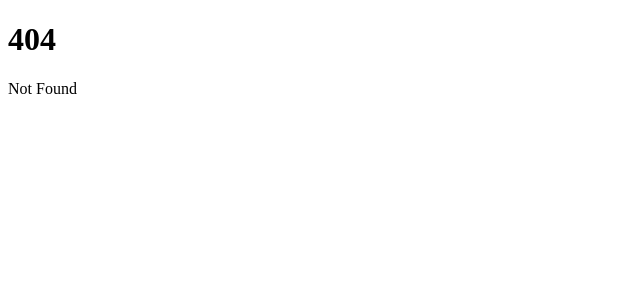
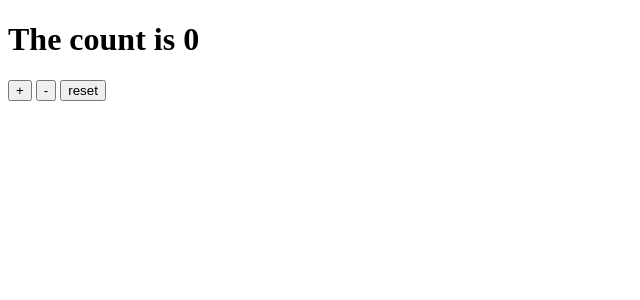
Before and after one commit to adobbs/learn-svelte, a SvelteKit app: page /stores/custom in a window 1280 px wide. Before the commit this address had no page. Shown: the top 300 px of the page, without its empty margins (0-640 px from the left). Built offline with nearby package versions, Linux system fonts and the light colour scheme.

Commit message:
Create custom store example

```diff
--- a/src/components/stores/stores.js
+++ b/src/components/stores/stores.js
@@ -24,3 +24,18 @@ export const elapsed = derived(
 	time,
 	($time) => Math.round(($time - start) / 1000)
 );
+
+// Custom
+
+function createCount() {
+	const { subscribe, set, update } = writable(0);
+
+	return {
+		subscribe,
+		increment: () => update((n) => n + 1),
+		decrement: () => update((n) => n - 1),
+		reset: () => set(0)
+	};
+}
+
+export const customCount = createCount();
--- /dev/null
+++ b/src/routes/stores/custom/+page.svelte
@@ -0,0 +1,9 @@
+<script>
+	import { customCount } from '../../../components/stores/stores.js';
+</script>
+
+<h1>The count is {$customCount}</h1>
+
+<button on:click={customCount.increment}>+</button>
+<button on:click={customCount.decrement}>-</button>
+<button on:click={customCount.reset}>reset</button>
```
